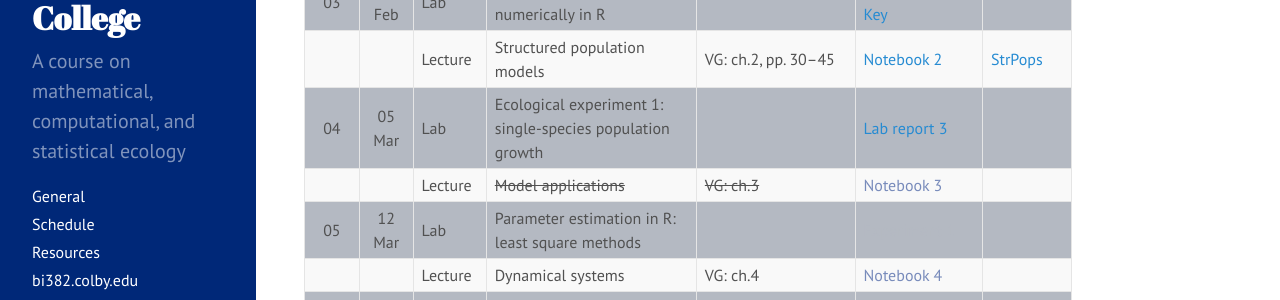
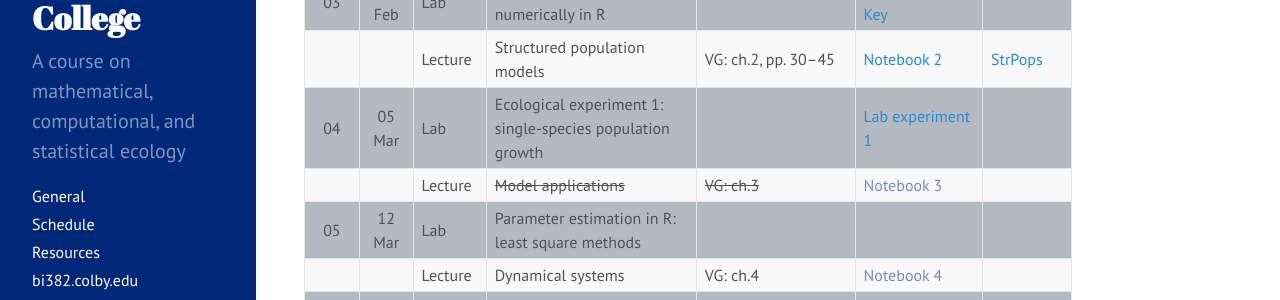
Before and after one commit to ColbyEcology/BI382_2018_Spring, a Jekyll site: the page built from Schedule.md, in a window 1280 px wide and 900 px high, scrolled down 345 px. Shown: the part 154-454 px from the top of the window. Built offline with Jekyll 4.4.1, drawn with Linux system fonts in a browser that asks for light colours.

Commit message:
lb ex 1 typo

```diff
--- a/Schedule.md
+++ b/Schedule.md
@@ -36,7 +36,7 @@ Week |  Date  | Meeting |     Topic
      |        | Lecture | Density dependent change                                       | VG: ch.1, pp. 9–29  | [Notebook 1](../Assignments/LectureNotebooks/Ch1_Notebook), [Key](../Assignments/LectureNotebooks/Ch1_Notebook_key.html){:target="_blank"}  | [DensDep&Delta;](../Presentations/Lec04_05_DensDep.html){:target="_blank"}
 03   | 26 Feb |   Lab   | Model solutions: solving numerically in R                      |                     | [Lab report 3](../Assignments/LabReports/LabReport_3.html){:target="_blank"}, [Key](../Assignments/LabReports/LabReport_3_key.html){:target="_blank"} |
      |        | Lecture | Structured population models                                   | VG: ch.2, pp. 30–45 | [Notebook 2](../Assignments/LectureNotebooks/Ch2_Notebook) | [StrPops](../Presentations/Lec06_07_StrPops.html){:target="_blank"}
-04   | 05 Mar |   Lab   | Ecological experiment 1: single-species population growth      |                     | [Lab report 3](../Assignments/LabExperiments/LabExperiment1.html){:target="_blank"} |
+04   | 05 Mar |   Lab   | Ecological experiment 1: single-species population growth      |                     | [Lab experiment 1](../Assignments/LabExperiments/LabExperiment1.html){:target="_blank"} |
      |        | Lecture | ~~Model applications~~                                         | ~~VG: ch.3~~        | <span style="color:#788bbb">Notebook 3</span> |
 05   | 12 Mar |   Lab   | Parameter estimation in R: least square methods                |                     | <span style="color:#b4b9c2">Experiment 1</span> |
      |        | Lecture | Dynamical systems                                              | VG: ch.4            | <span style="color:#788bbb">Notebook 4</span> |
```
